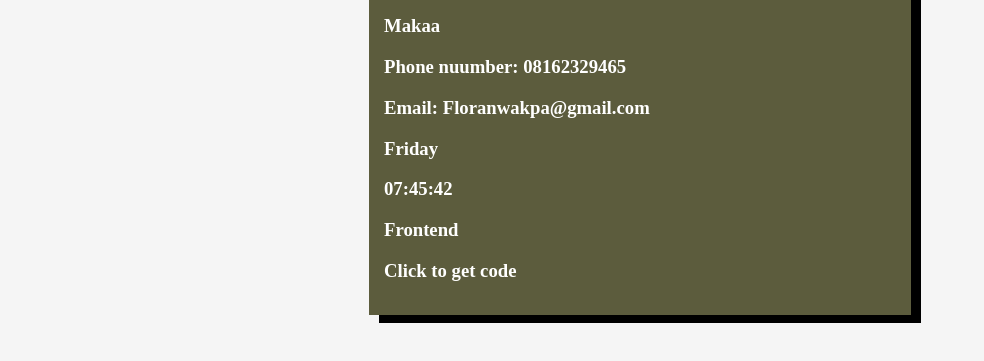
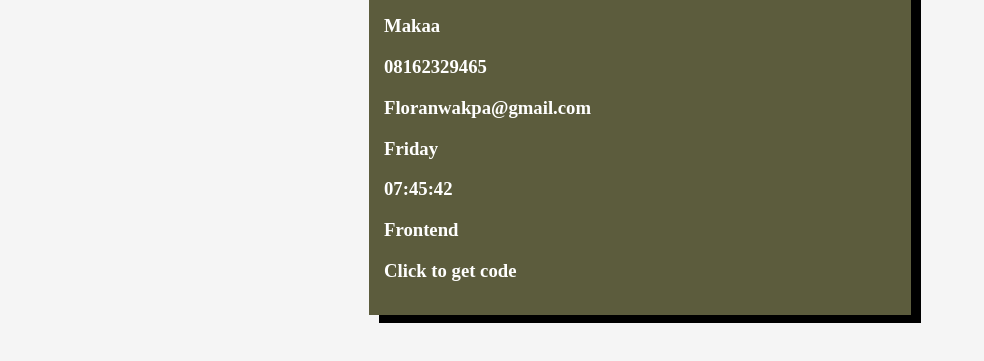
Before and after one commit to Flora-dot/HNG_task1, a plain HTML site: page index.html in a window 1280 px wide. Shown: the part 183-544 px from the top of the page, without its empty margins (0-984 px from the left). Drawn offline with Linux system fonts and the light colour scheme.

Commit message:
first commit

```diff
--- a/index.html
+++ b/index.html
@@ -23,10 +23,10 @@
      <h3 data-testid="slackUserName">Makaa<h3>
 
     <!-- phone number -->
-    <p>Phone nuumber: 08162329465</p>
+    <p> 08162329465</p>
 
     <!-- Email -->
-   <p>Email: Floranwakpa@gmail.com</p>
+   <p>Floranwakpa@gmail.com</p>
     <!-- Current Day Of TheWeek -->
     <p data-testid="currentDayOfTheWeek">Thursday</p>
 
```
